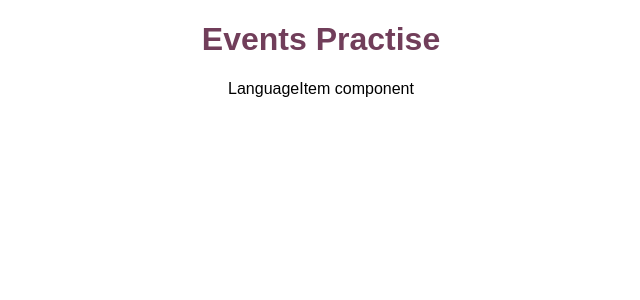
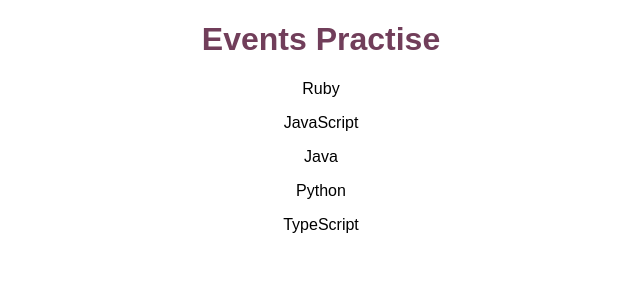
Before and after one commit to rcarmitage/js_sandbox, a Vue app in the folder vue_dom_events_app/vue_dom_events_app/: page / in a window 1280 px wide. Shown: the top 300 px of the page, without its empty margins (319-959 px from the left). Built offline with nearby package versions, Linux system fonts and the light colour scheme.

Commit message:
added name prop

```diff
--- a/vue_dom_events_app/vue_dom_events_app/src/App.vue
+++ b/vue_dom_events_app/vue_dom_events_app/src/App.vue
@@ -1,7 +1,7 @@
 <template lang="html">
   <div>
     <h1 id="title">Events Practise</h1>
-    <language-item></language-item>
+    <language-item v-for="language in languages" :key="index" :language="language"></language-item>
   </div>
 </template>
 
--- a/vue_dom_events_app/vue_dom_events_app/src/components/LanguageItem.vue
+++ b/vue_dom_events_app/vue_dom_events_app/src/components/LanguageItem.vue
@@ -1,10 +1,11 @@
 <template lang="html">
-    <p>LanguageItem component</p>
+    <p>{{ language.name }}</p>
 </template>
 
 <script>
 export default {
-  name: "language-item"
+  name: "language-item",
+  props: ["language"]
 };
 </script>
 
```
